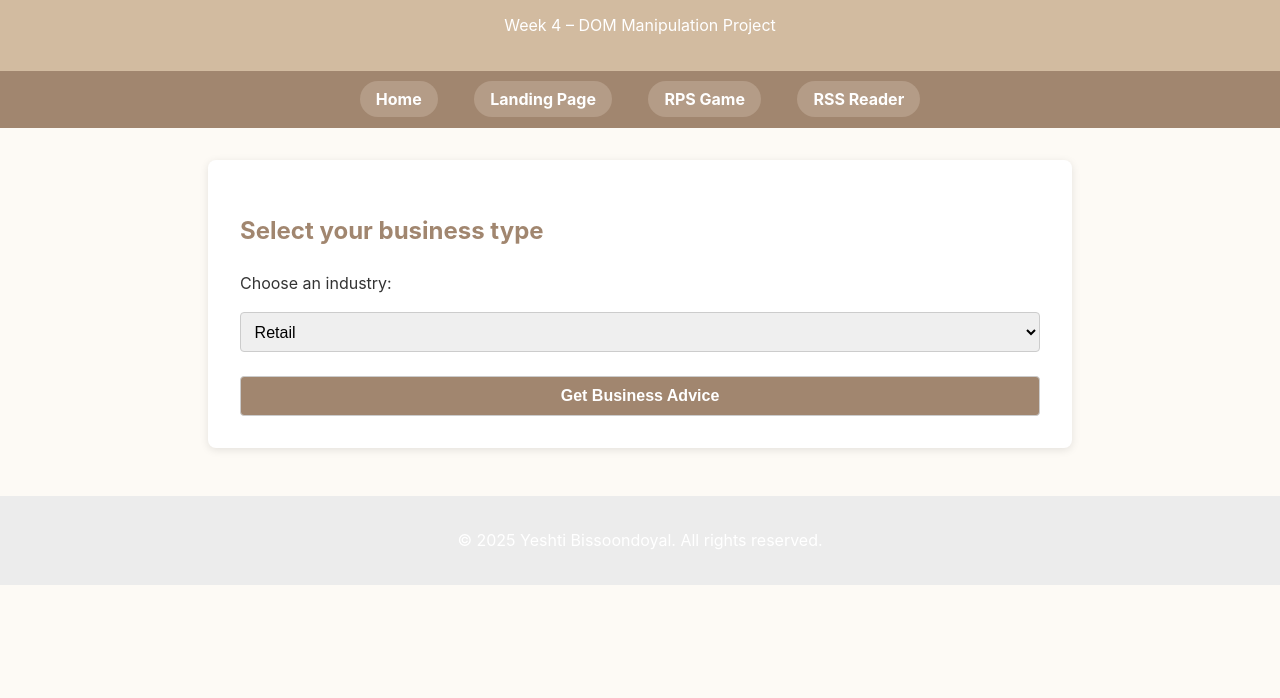
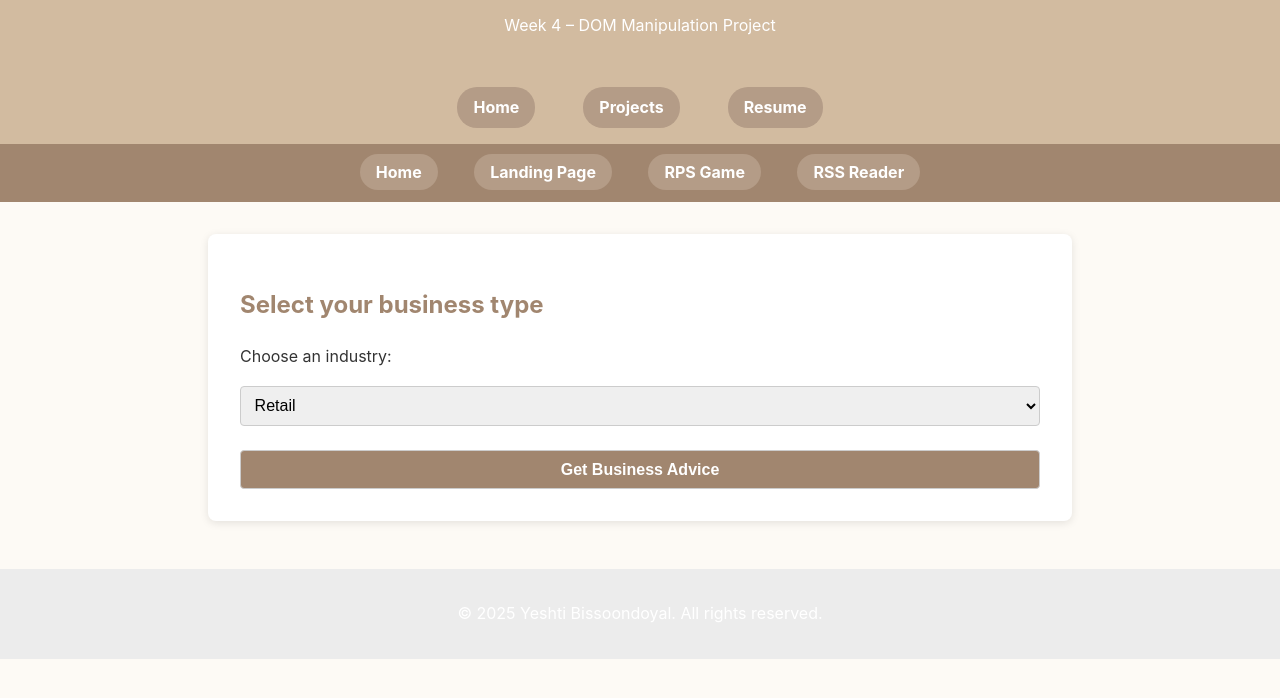
Before and after one commit to Yeshti/Web-Application, a plain HTML site: page projects/feature-page.html in a window 1280 px wide. Shown: the part 70-768 px from the top of the page. Drawn offline with Linux system fonts and the light colour scheme.

Commit message:
adjusting layout

```diff
--- a/projects/feature-page.html
+++ b/projects/feature-page.html
@@ -101,6 +101,21 @@
     <h1>Flatland Business Advisor</h1>
     <p>Week 4 – DOM Manipulation Project</p>
   </header>
+</header>
+<nav style="
+  background-color: #d2bba0;
+  padding: 1rem;
+  display: flex;
+  flex-wrap: wrap;
+  justify-content: center;
+  gap: 1rem;
+  text-align: center;
+">
+  <a href="index.html" style="color: white; font-weight: bold; text-decoration: none;">Home</a>
+  <a href="projects/landing-page.html" style="color: white; font-weight: bold; text-decoration: none;">Projects</a>
+  <a href="resume.html" style="color: white; font-weight: bold; text-decoration: none;">Resume</a>
+</nav>
+
 
   <nav>
     <a href="../index.html">Home</a>
```
Also changed, not shown: index.html (+0 -1 lines).
